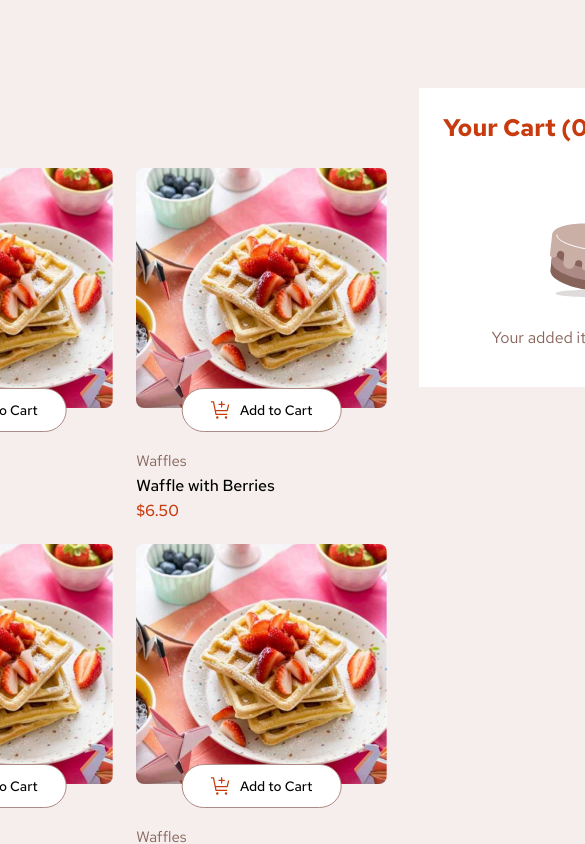
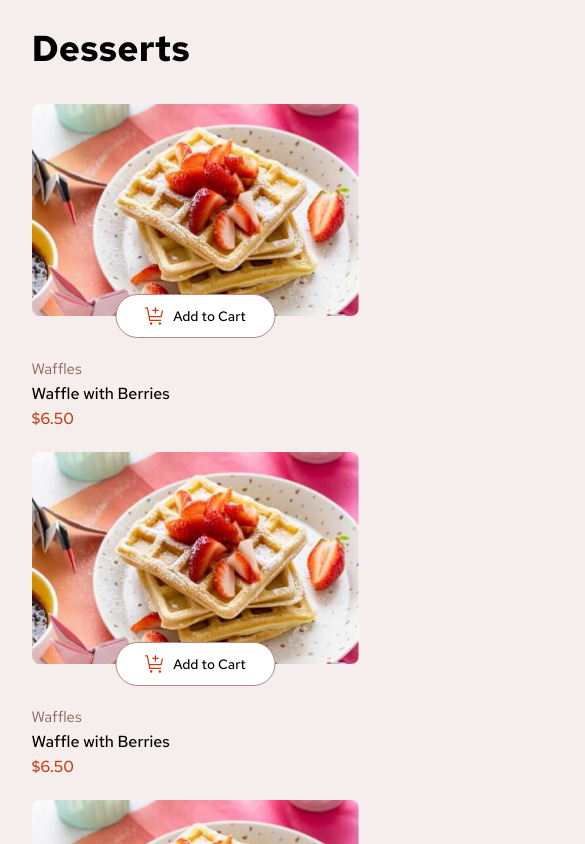
Before and after one commit to Kojoel/Product-List-With-Cart, an Angular app: page / in a window 390 px wide. Shown: the top 844 px of the page, 585 px wide, since content can reach past the window. Built offline with nearby package versions, Linux system fonts and the light colour scheme.

Commit message:
Added Media queries for different screen sizes

```diff
--- a/src/app/app.component.scss
+++ b/src/app/app.component.scss
@@ -10,3 +10,11 @@
     display: flex;
     gap: 32px;
 }
+
+
+/********** Media queries ***********/
+@media only screen and (max-width : 1240px) {
+    .app-wrapper {
+        flex-direction: column;
+    }
+}
--- a/src/app/components/cart/cart.component.scss
+++ b/src/app/components/cart/cart.component.scss
@@ -26,3 +26,11 @@
 .empty-cart-text {
     color: var(--rose-500);
 }
+
+
+/************* Media Queries ************/
+@media screen and (max-width: 1240px) {
+    .cart-container {
+        width: 100%;
+    }
+}
--- a/src/app/components/desserts/desserts.component.scss
+++ b/src/app/components/desserts/desserts.component.scss
@@ -11,7 +11,19 @@
 .prods {
     width: 100%;
     display: grid;
-    grid-template-columns: repeat(3, minmax(250.66px, 1fr));
+    grid-template-columns: repeat(3, 1fr);
     gap: 24px;
-    // grid-template-columns: repeat(3, 1fr);
 }
+
+/*********** Media Queries **********/
+@media screen and (max-width: 820px) {
+    .prods {
+        grid-template-columns: repeat(2, 1fr);
+    }
+}
+
+@media screen and (max-width: 470px) {
+    .prods {
+        grid-template-columns: 1fr;
+    }
+}
--- a/src/app/components/product-card/product-card.component.scss
+++ b/src/app/components/product-card/product-card.component.scss
@@ -121,7 +121,25 @@
 
 
 /************* MEDIA QUERIES ***************/
-@media screen and (max-width: 375px) {
+
+@media screen and (max-width: 768px) {
+    .product-card {
+        width: 213.33px;
+        height: 319px;
+    }
+
+    .product-image {
+        width: 213.33px;
+        height: 212px;
+        object-fit: cover;
+    }
+
+    .add-to-cart-container {
+        top: 190px;
+    }
+}
+
+@media screen and (max-width: 470px) {
     .product-card {
         width: 327px;
         height: 319px;
--- a/src/styles.scss
+++ b/src/styles.scss
@@ -25,4 +25,19 @@
 body {
     background: var(--rose-100);
     padding-top: 88px;
+    padding-bottom: 44px;
+    transition: .3s ease-in;
 }
+
+/******* Media Queries **********/
+@media screen and (max-width: 1240px) {
+    body {
+        padding-top: 40px;
+    }
+}
+
+@media screen and (max-width: 470px) {
+    body {
+        padding-top: 24px;
+    }
+}
```
Also changed, not shown: src/app/services/data.service.ts (added, +9 -0 lines), 1 other file (tests, documents, lock files or other folders).
